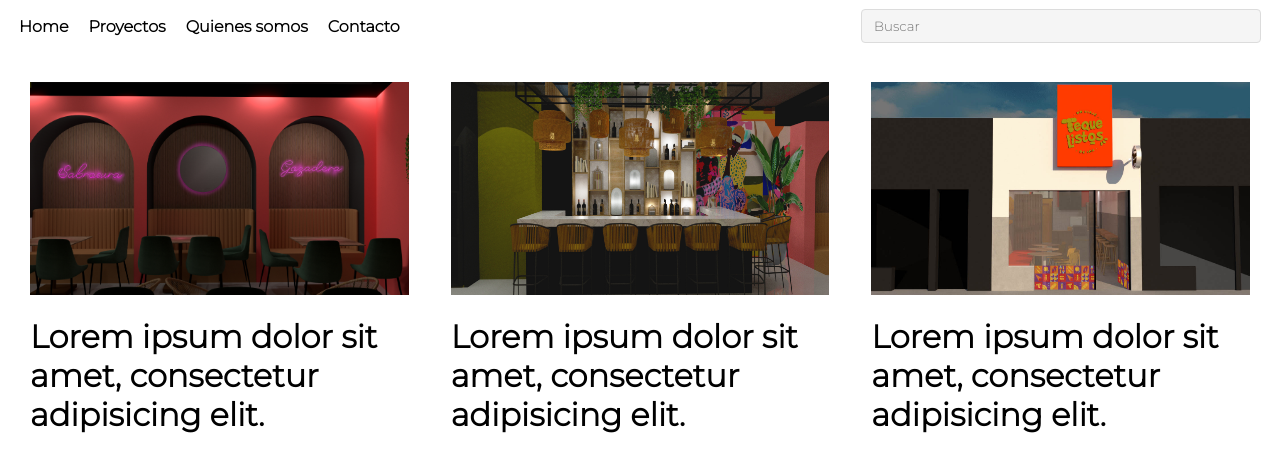
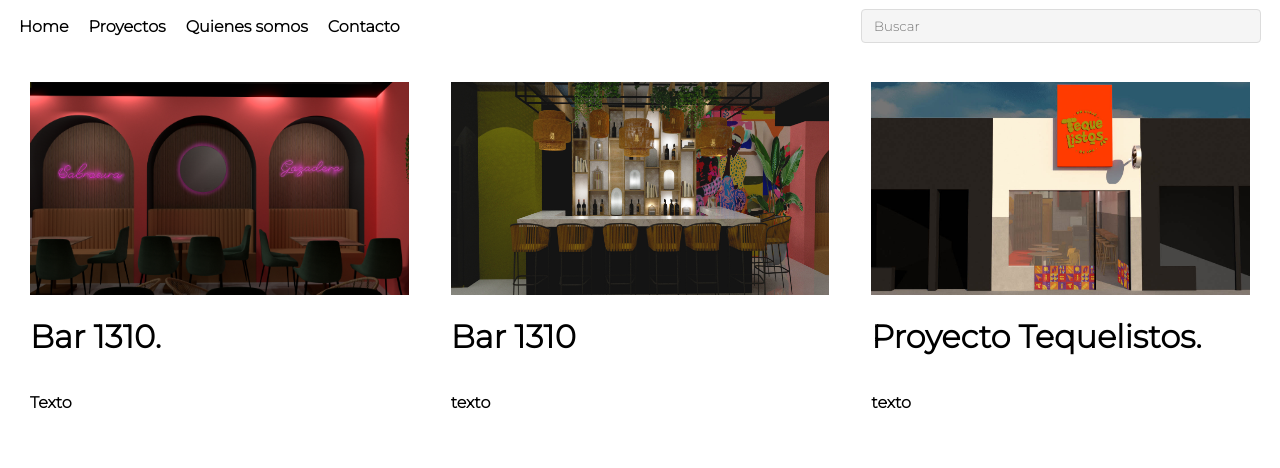
Before and after one commit to freybancs/undefined-academy, a plain HTML site: page css-flexbox-grid/blog-flex-grid/index.html in a window 1280 px wide. Shown: the part 300-768 px from the top of the page. Drawn offline with Linux system fonts and the light colour scheme.

Commit message:
blog part 2

```diff
--- a/css-flexbox-grid/blog-flex-grid/index.html
+++ b/css-flexbox-grid/blog-flex-grid/index.html
@@ -3,8 +3,6 @@
 
 <head>
     <meta charset="UTF-8">
-    <meta http-equiv="X-UA-Compatible" content="IE=edge">
-    <meta name="viewport" content="width=device-width, initial-scale=1.0">
     <link rel="stylesheet" href="styles.css">
     <link href="https://fonts.googleapis.com/css2?family=Montserrat:wght@300&display=swap" rel="stylesheet">
     <title>GU Design</title>
@@ -29,24 +27,18 @@
         </nav>
         <div>
             <img src="images/vip.jpg">
-            <h1>Lorem ipsum dolor sit amet, consectetur adipisicing elit.</h1>
-            <p>Lorem ipsum dolor sit amet consectetur, adipisicing elit. Commodi tenetur laboriosam temporibus quibusdam
-                impedit inventore enim? Alias placeat dolorum amet sint. Odit fugit sed adipisci. Molestiae distinctio
-                vel harum enim?</p>
+            <h1>Bar 1310.</h1>
+            <p>Texto</p>
         </div>
         <div>
             <img src="images/barra.jpg">
-            <h1>Lorem ipsum dolor sit amet, consectetur adipisicing elit.</h1>
-            <p>Lorem ipsum dolor sit amet consectetur, adipisicing elit. Commodi tenetur laboriosam temporibus quibusdam
-                impedit inventore enim? Alias placeat dolorum amet sint. Odit fugit sed adipisci. Molestiae distinctio
-                vel harum enim?</p>
+            <h1>Bar 1310</h1>
+            <p>texto</p>
         </div>
         <div>
             <img src="images/teque.jpg">
-            <h1>Lorem ipsum dolor sit amet, consectetur adipisicing elit.</h1>
-            <p>Lorem ipsum dolor sit amet consectetur, adipisicing elit. Commodi tenetur laboriosam temporibus quibusdam
-                impedit inventore enim? Alias placeat dolorum amet sint. Odit fugit sed adipisci. Molestiae distinctio
-                vel harum enim?</p>
+            <h1>Proyecto Tequelistos.</h1>
+            <p>texto</p>
         </div>
 
     </div>
```
Also changed, not shown: css-flexbox-grid/blog-flex-grid/styles.css (+5 -5 lines).
